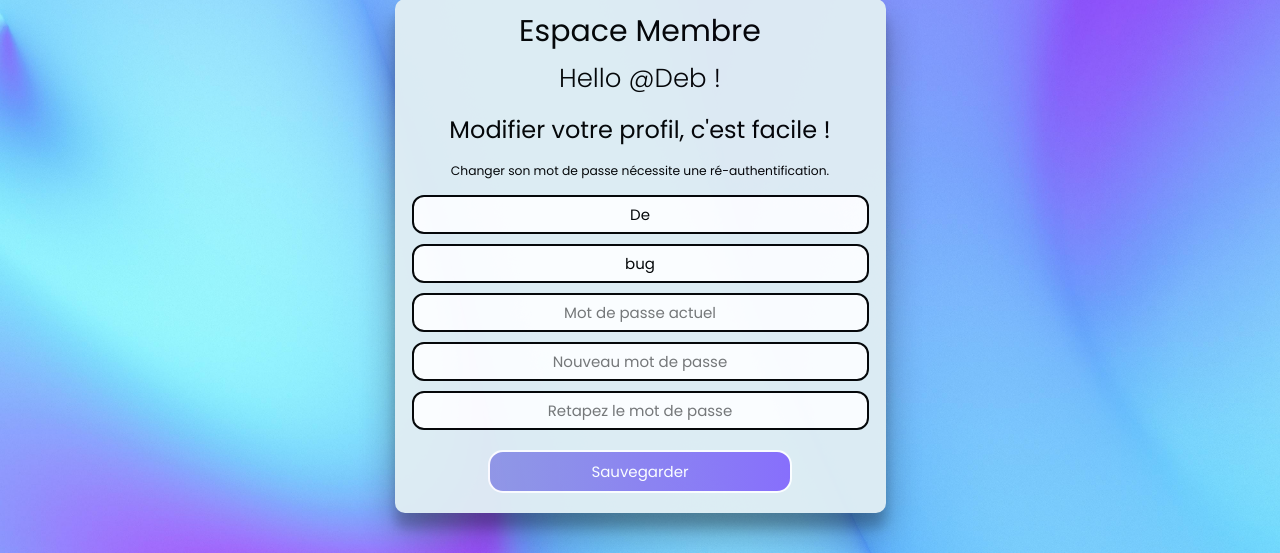
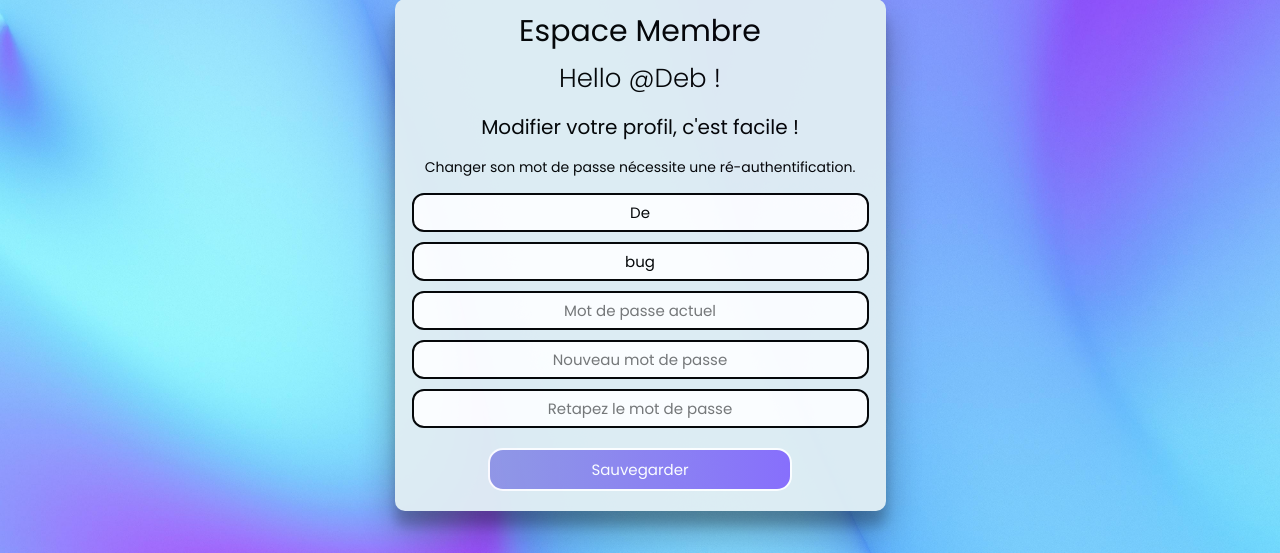
Before and after one commit to yann-spadari/moduleconnexion, a PHP site: page /profil.php in a window 1280 px wide. Shown: the part 121-674 px from the top of the page. Run offline with PHP 8.4, Linux system fonts and the light colour scheme; a user stored in the database is signed in; data comes from the database, SQL or seed files in the repository.

Commit message:
Add files via upload

```diff
--- a/config.php
+++ b/config.php
@@ -9,7 +9,7 @@ try
 
     // Connexion à la base de donnée
 
-    $db = new PDO('mysql:host=localhost;dbname=yann-spadari_moduleconnexion;', 'gecks', 'Gecks13013@');
+    $db = new PDO('mysql:host=localhost;dbname=moduleconnexion;', 'root', '');
     $db->setAttribute(PDO::ATTR_ERRMODE, PDO::ERRMODE_EXCEPTION);
 
 }
--- a/profil.css
+++ b/profil.css
@@ -31,7 +31,7 @@ form {
 }
 
 .text-form2 {
-    font-size: 1.23rem;
+    font-size: 1.4rem;
 }
 
 form h1 {
@@ -75,7 +75,7 @@ form input[type="text"], input[type="password"], [type="submit"]{
 
 form p {
     text-align: center;
-    font-size: 2.4rem;
+    font-size: 2rem;
     margin-top: 1rem;
     margin-bottom: 1.5rem;
 }
```
